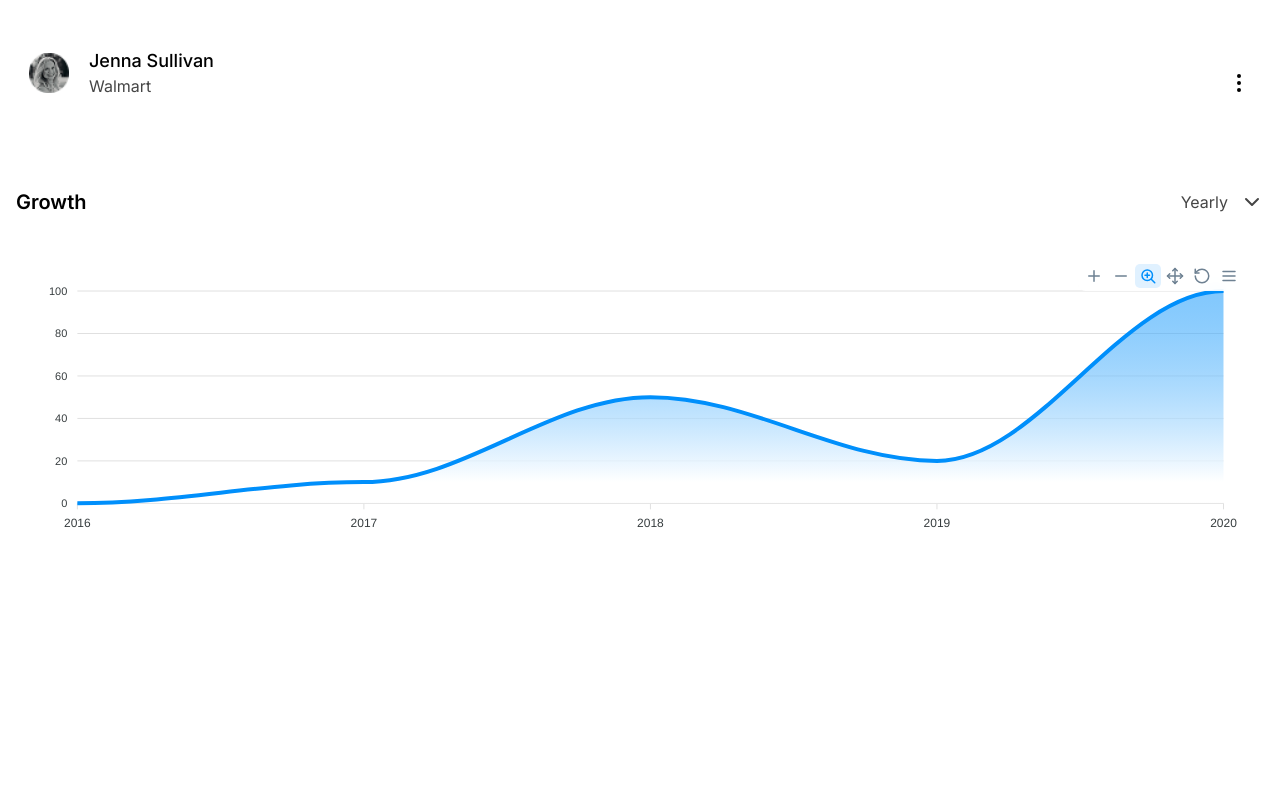
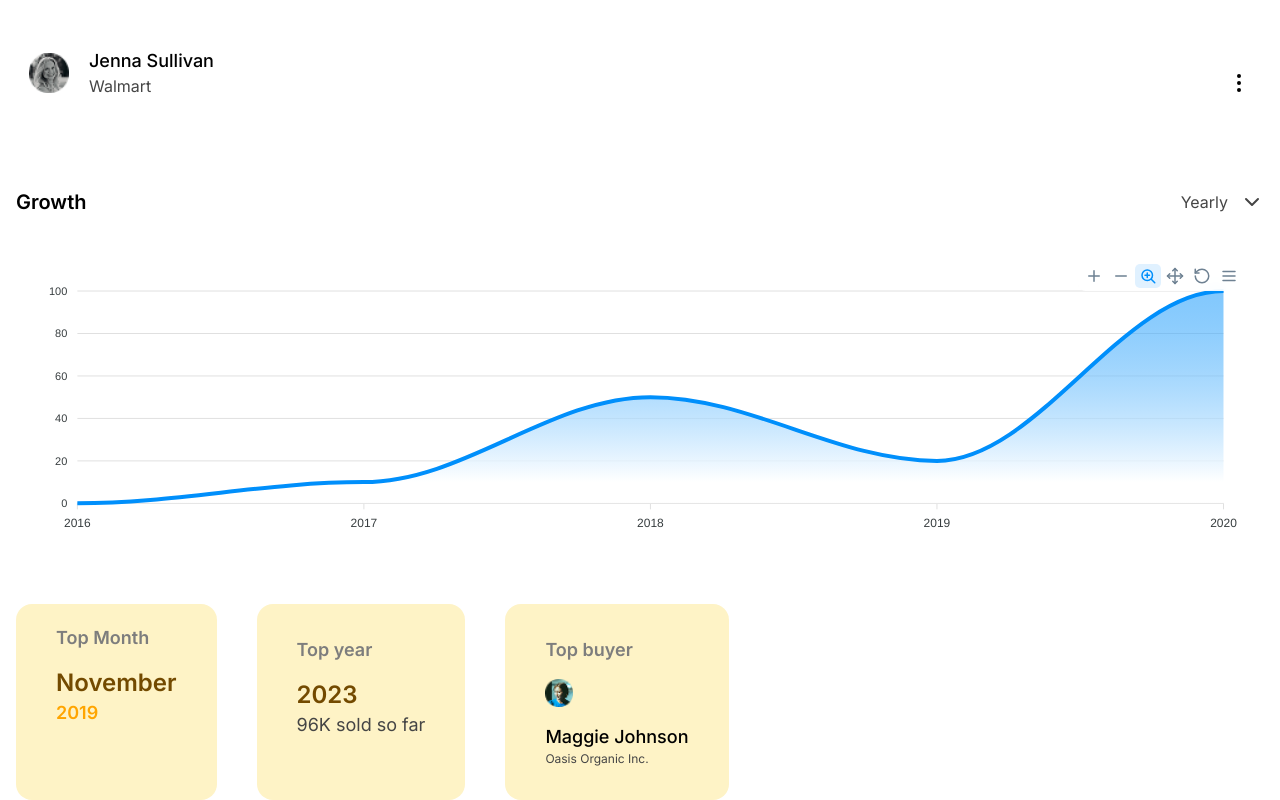
Before and after one commit to corebyte56/React-Dashboard, a React (Vite) app: page / in a window 1280 px wide. Shown: the part 1674-2474 px from the top of the page. Before the commit the page ends 2246 px from the top, so only its background shows below. Built offline with nearby package versions, Linux system fonts and the light colour scheme.

Commit message:
feat: complete top cards UI

```diff
--- a/src/App.jsx
+++ b/src/App.jsx
@@ -4,6 +4,7 @@ import StatsCard from './component/Stats-Cards/StatsCard'
 import Customer from './component/Customer/Customer'
 import Growth from './component/Growth/Growth'
 import Chats from './component/Chats/Chats'
+import TopCards from './component/Top cards/TopCards'
 const App = () => {
   return (
     <div className='dashboard bg-[#F6F6F3] p-4 h-screen flex flex-col gap-4'>
@@ -12,6 +13,7 @@ const App = () => {
       <Customer/>
       <Growth/>
       <Chats/>
+      <TopCards/>
     </div>
   )
 }
--- a/src/component/Growth/GrowthChart.jsx
+++ b/src/component/Growth/GrowthChart.jsx
@@ -40,7 +40,7 @@ const GrowthChart = () => {
   ];
 
   return (
-    <div className="bg-white p-4 rounded-2xl">
+    <div className="bg-white p-4 rounded-2xl ">
       <Chart options={options} series={series} type="area" height={280} />
     </div>
   );
--- /dev/null
+++ b/src/component/Top cards/TopBuyer.jsx
@@ -0,0 +1,17 @@
+import React from 'react'
+import TopBuy from '../../assets/topbuy.png'
+
+const TopBuyer = () => {
+  return (
+    <div className='bg-amber-100 py-8 px-10 flex flex-col item-start gap-4 w-fit rounded-2xl'>
+      <h3 className='font-semibold text-[#7D7D7D] text-[18px]'>Top buyer</h3>
+      <img className='w-7 h-7' src={TopBuy} alt="Top Buyer" />
+      <div>
+        <p className='font-medium text-[18px]'>Maggie Johnson</p>
+        <h3 className='font-normal text-[#454545] text-[12px]'>Oasis Organic Inc.</h3>
+      </div>
+    </div>
+  )
+}
+
+export default TopBuyer
--- /dev/null
+++ b/src/component/Top cards/TopCards.jsx
@@ -0,0 +1,16 @@
+import React from 'react'
+import TopMonth from './TopMonth'
+import TopYear from './TopYear'
+import TopBuyer from './TopBuyer'
+
+const TopCards = () => {
+  return (
+    <div className='flex gap-10'>
+      <TopMonth/>
+      <TopYear/>
+      <TopBuyer/>
+    </div>
+  )
+}
+
+export default TopCards
--- /dev/null
+++ b/src/component/Top cards/TopMonth.jsx
@@ -0,0 +1,15 @@
+import React from 'react'
+
+const TopMonth = () => {
+  return (
+    <div className='bg-amber-100 py-5 px-10 flex flex-col item-start gap-4 w-fit rounded-2xl'>
+      <h3 className='font-semibold text-[#7D7D7D] text-[18px]'>Top Month</h3>
+      <div>
+        <h1 className='font-semibold text-[#734A00] text-2xl'>November</h1>
+        <h3 className='font-semibold text-[#FFA500] text-[18px]'>2019</h3>
+      </div>
+    </div>
+  )
+}
+
+export default TopMonth
--- /dev/null
+++ b/src/component/Top cards/TopYear.jsx
@@ -0,0 +1,15 @@
+import React from 'react'
+
+const TopYear = () => {
+  return (
+    <div className='bg-amber-100 py-8 px-10 flex flex-col item-start gap-4 w-fit rounded-2xl'>
+      <h3 className='font-semibold text-[#7D7D7D] text-[18px]'>Top year</h3>
+      <div>
+        <h1 className='font-semibold text-[#734A00] text-2xl'>2023</h1>
+        <h3 className='text-[#454545] text-[18px]'>96K sold so far</h3>
+      </div>
+    </div>
+  )
+}
+
+export default TopYear
```
Also changed, not shown: src/assets/topbuy.png (added).
